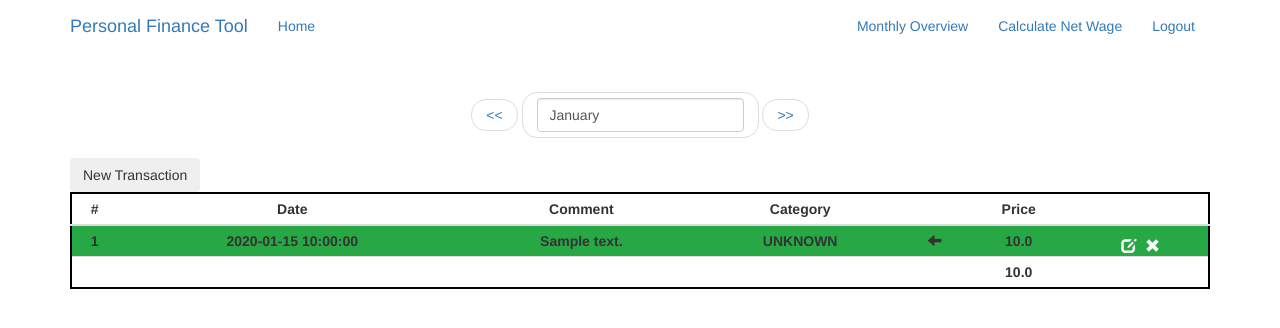
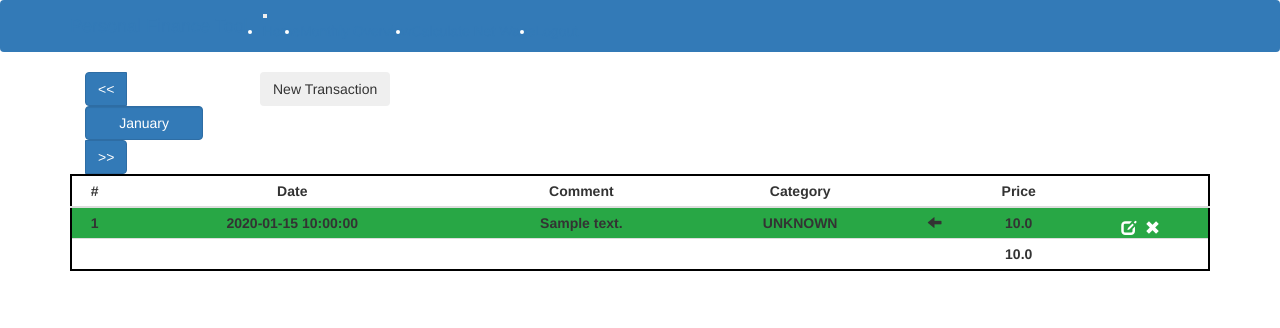
Before and after one commit to JeffreyThijs/personal_finance_tool, a Flask app: page /monthly_overview in a window 1280 px wide. Shown: the top 328 px of the page. Run offline with Flask 2, Linux system fonts and the light colour scheme; a user stored in the database is signed in; tables that the repository leaves empty hold one stand-in row (values such as "Sample post"); some libraries are stand-ins or nearby versions.

Commit message:
wip: transition to flask-bootstrap4

```diff
--- a/app/templates/base.html
+++ b/app/templates/base.html
@@ -5,7 +5,37 @@
 {% endblock %}
 
 {% block navbar %}
-    <nav class="navbar navbar-dark">
+    <nav class="navbar navbar-dark bg-primary navbar-expand justify-content-between">
+        <div class="container">
+            <a class="navbar-brand" href="{{ url_for('index') }}">Personal Finance Tool</a>
+            <button class="navbar-toggler" type="button" data-toggle="collapse" data-target="#navbarNav" aria-controls="navbarNav" aria-expanded="false" aria-label="Toggle navigation">
+            <span class="navbar-toggler-icon"></span>
+            </button>
+            <div class="collapse navbar-collapse" id="navbarNav">
+            <ul class="navbar-nav">
+                <li class="nav-item active">
+                <a class="nav-link" href="{{ url_for('index') }}">Home <span class="sr-only">(current)</span></a>
+                </li>
+                {% if current_user.is_anonymous %}
+                    <li class="nav-item">
+                        <a class="nav-link" href="{{ url_for('login') }}">Login</a>
+                    </li>
+                {% else %}
+                    <li class="nav-item">
+                        <a class="nav-link" href="{{ url_for('monthly_overview') }}">Monthly Overview</a>
+                    </li>
+                    <li class="nav-item">
+                        <a class="nav-link" href="{{ url_for('tax') }}">Calculate Net Wage</a>
+                    </li>
+                    <li class="nav-item">
+                        <a class="nav-link" href="{{ url_for('logout') }}">Logout</a>
+                    </li>
+                {% endif %}
+            </ul>
+            </div>
+        </div>
+    </nav>
+    <!-- <nav class="navbar navbar-dark bg-primary navbar-expand">
         <div class="container">
             <div class="navbar-header">
                 <button type="button" class="navbar-toggle collapsed" data-toggle="collapse" data-target="#bs-example-navbar-collapse-1" aria-expanded="false">
@@ -18,20 +48,20 @@
             </div>
             <div class="collapse navbar-collapse" id="bs-example-navbar-collapse-1">
                 <ul class="nav navbar-nav">
-                    <li><a href="{{ url_for('index') }}">Home</a></li>
+                    <li class="nav-item"><a href="{{ url_for('index') }}">Home</a></li>
                 </ul>
                 <ul class="nav navbar-nav navbar-right">
                     {% if current_user.is_anonymous %}
-                    <li><a href="{{ url_for('login') }}">Login</a></li>
+                    <li class="nav-item"><a href="{{ url_for('login') }}">Login</a></li>
                     {% else %}
-                    <li><a href="{{ url_for('monthly_overview') }}">Monthly Overview</a></li>
-                    <li><a href="{{ url_for('tax') }}">Calculate Net Wage</a></li>
-                    <li><a href="{{ url_for('logout') }}">Logout</a></li>
+                    <li class="nav-item"><a href="{{ url_for('monthly_overview') }}">Monthly Overview</a></li>
+                    <li class="nav-item"><a href="{{ url_for('tax') }}">Calculate Net Wage</a></li>
+                    <li class="nav-item"><a href="{{ url_for('logout') }}">Logout</a></li>
                     {% endif %}
                 </ul>
             </div>
         </div>
-    </nav>
+    </nav> -->
 {% endblock %}
 
 {% block content %}
--- a/app/templates/monthly_overview.html
+++ b/app/templates/monthly_overview.html
@@ -10,9 +10,6 @@
 {% block scripts %}
 {{super()}}
 
-<!-- Include jQuery -->
-<script type="text/javascript" src="https://code.jquery.com/jquery-1.11.3.min.js"></script>
-
 <!-- Include Date Range Picker -->
 <script type="text/javascript" src="https://cdnjs.cloudflare.com/ajax/libs/bootstrap-datepicker/1.4.1/js/bootstrap-datepicker.min.js"></script>
 <script src="{{ url_for('static', filename='transaction_adaptation_functions.js') }}"></script>
@@ -20,25 +17,20 @@
 {% endblock %}
 
 {% block app_content %}
-
-<nav aria-label="Page navigation example">
-  <ul class="pager justify-content-center">
-    <li class="page-item">
-      <a class="page-link" href="{{ url_for('previous_month') }}">&#60;&#60;</a>
-    </li>
-    <li class="page-item">
+<div class="pt-3">
+  <div class="container col-md-2">
+    <div class="btn-group" role="group" aria-label="Basic example">
+        <a class="previous btn btn-primary mr-1" href="{{ url_for('previous_month') }}">&#60;&#60;</a>
         <a>
-        <input onkeydown="return false" class="form-control" id="change_date_input" name="change_date_input" value={{current_date_view}} type="text"/>
-        <form class="form form-basic" method="post" role="form" id="change_date">
+          <input onkeydown="return false" class="btn btn-primary form-control" id="change_date_input" name="change_date_input" value={{current_date_view}} type="button"/>
+          <form class="form" method="post" role="form" id="change_date">
               {{ change_date_form.hidden_tag() }}
           </form>
         </a>
-    </li>
-    <li class="page-item">
-      <a class="page-link" href="{{ url_for('next_month') }}"> &#62;&#62; </a>
-    </li>
-  </ul>
-</nav>
+        <a class="previous btn btn-primary ml-1" href="{{ url_for('next_month') }}"> &#62;&#62; </a>
+    </div>
+  </div>
+
 
   <button type="button" class="btn" data-toggle="modal" data-target="#AddNewTransactionModal">
     New Transaction
@@ -185,4 +177,5 @@
       </div>
     </div>
   </div>
+</div>
 {% endblock %}
```
Also changed, not shown: app/static/login.css (added, +52 -0 lines), app/templates/login.html (+9 -6 lines). Lines whose indentation alone changed are shown as unchanged.
